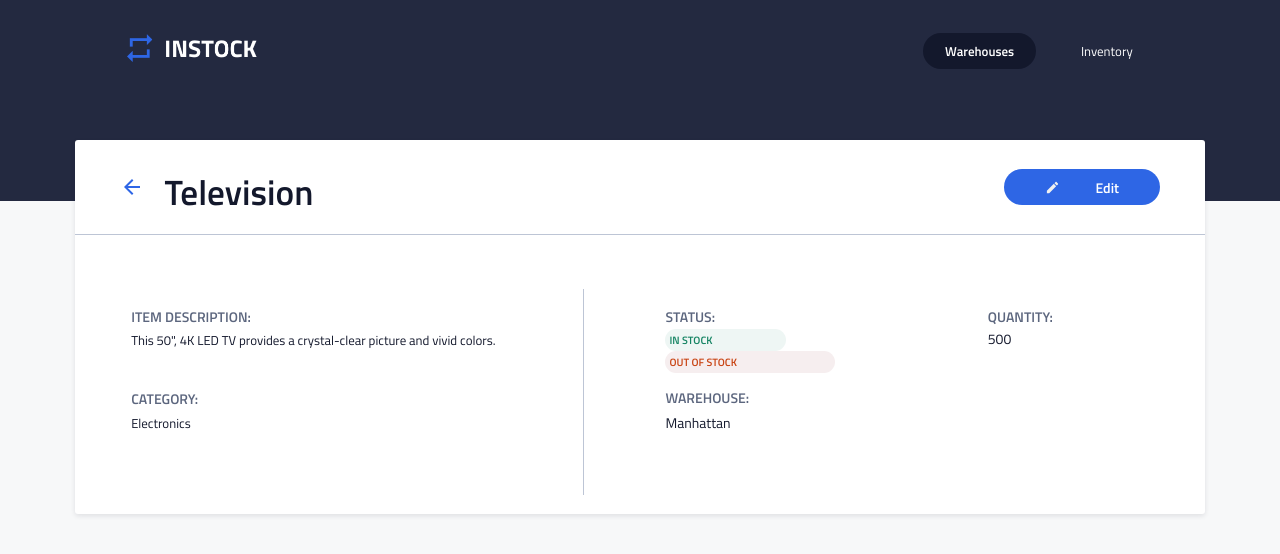
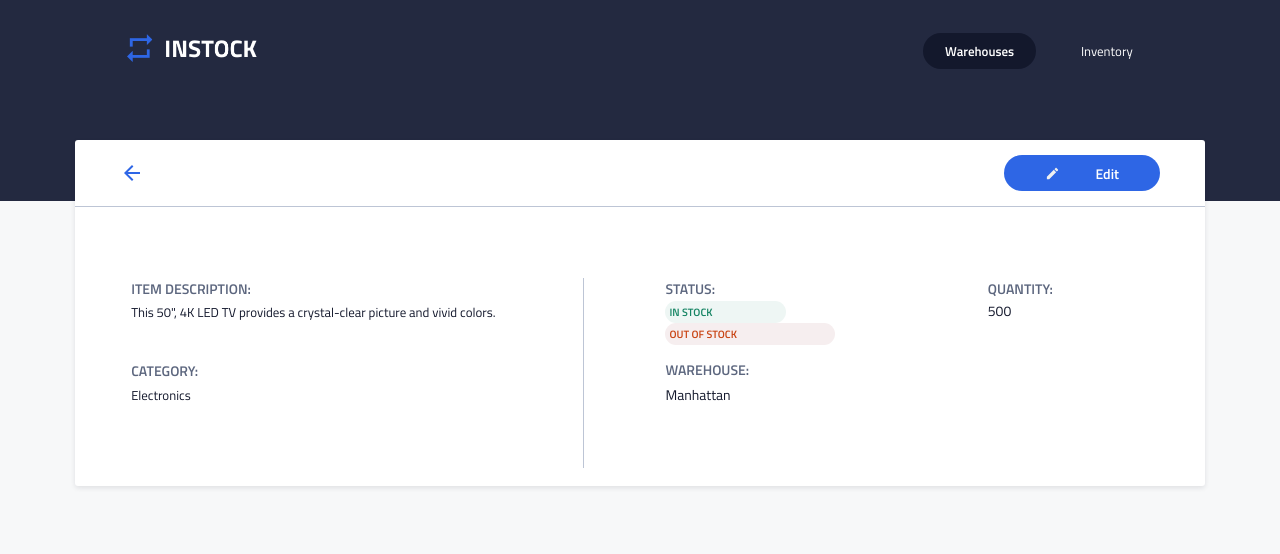
Before and after one commit to sandyngu/shredder-instock, a React (Create React App) app in the folder client/: page /inventories/add-item in a window 1280 px wide. Shown: the top 554 px of the page. Built offline with nearby package versions, Linux system fonts and the light colour scheme.

Commit message:
Startying dynamic functionality

```diff
--- a/client/src/components/InventoryList/InventoryList.jsx
+++ b/client/src/components/InventoryList/InventoryList.jsx
@@ -10,6 +10,7 @@ import axios from "axios";
 import DeleteItem from "../DeleteItem/DeleteItem";
 
 class InventoryList extends React.Component {
+
   state = {
     inventoryList: [],
     singleItem: [],
--- a/client/src/components/ItemDetails/ItemDetails.jsx
+++ b/client/src/components/ItemDetails/ItemDetails.jsx
@@ -7,15 +7,12 @@ import Arrow from '../../assets/icons/arrow_back-24px.svg';
 
 function ItemDetails(props) {
 
+    return (
 
-
-
-
-    return (
             <section className="item-details">
                 <div className="item-details__header">
                     <img className="item-details__header-arrow" src={Arrow} alt="Back arrow" />
-                <h1 className="item-details__header-title">Television</h1>
+                    <h1 className="item-details__header-title">{props.itemName}</h1>
                     <button className="item-details__header-button">
                         <img className="item-details__header-button-icon" src={Edit} alt="edit" />
                         <p className="item-details__header-button-text">Edit</p>
```
Lines whose indentation alone changed are shown as unchanged.
